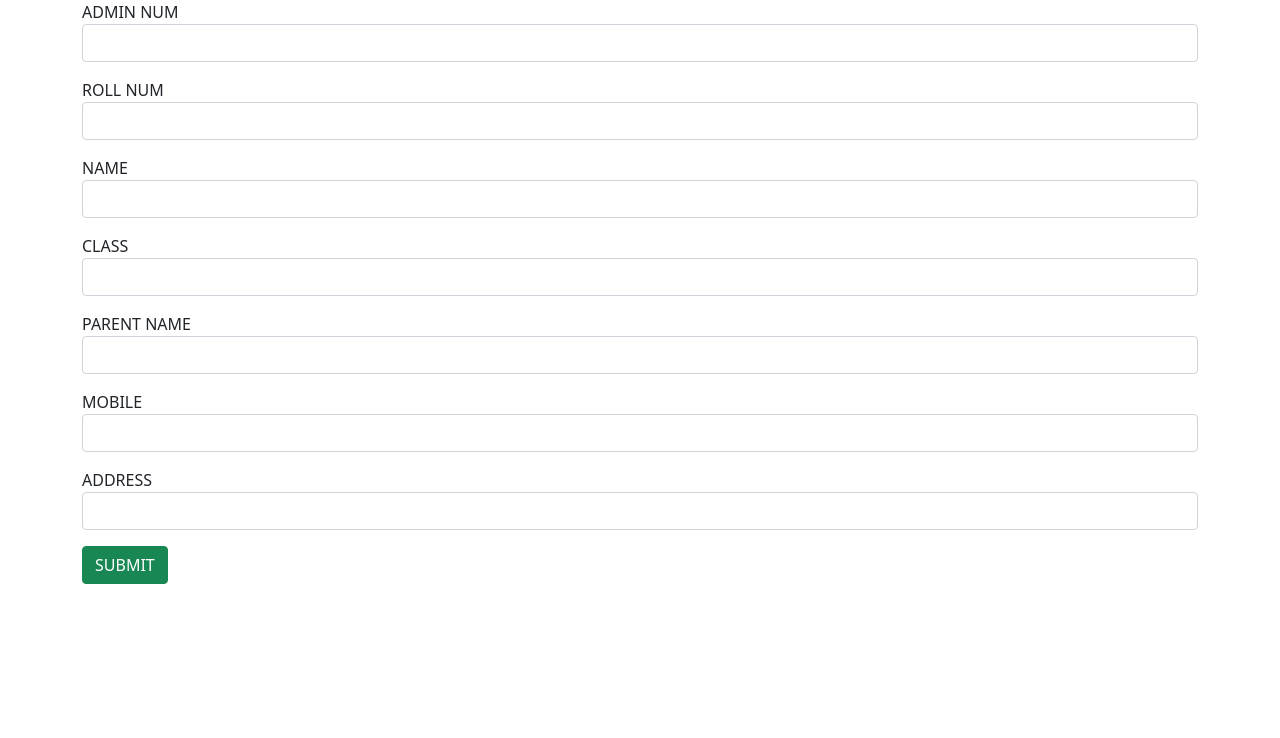
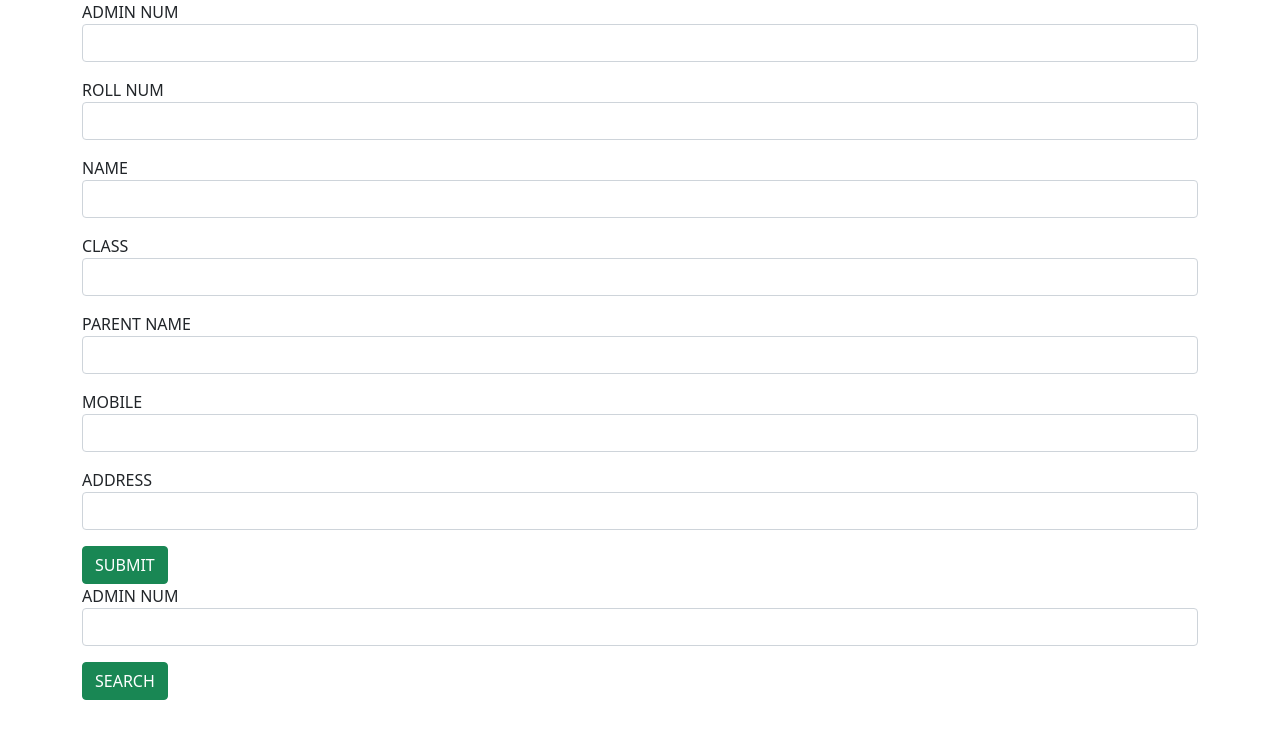
Before and after one commit to PriyaRNair27/schoolreactapp, a React (Create React App) app: page / in a window 1280 px wide. Shown: the top 738 px of the page. Built offline with nearby package versions, Linux system fonts and the light colour scheme.

Commit message:
search student

```diff
--- a/src/App.js
+++ b/src/App.js
@@ -3,11 +3,13 @@
 import 'bootstrap/dist/css/bootstrap.min.css'
 import 'bootstrap/dist/js/bootstrap.bundle.min.js'
 import Addstudent from './Components/Addstudent';
+import Searchstudent from './Components/Searchstudent';
 
 function App() {
   return (
     <div>
       <Addstudent/>
+      <Searchstudent/>
 
     </div>
   );
--- /dev/null
+++ b/src/Components/Searchstudent.js
@@ -0,0 +1,33 @@
+import React, { useState } from 'react'
+
+const Searchstudent = () => {
+    var [admno,setadmno]=useState("")
+    const subdata=()=>{
+        const data={"admno":admno}
+        console.log(data)
+    }
+  return (
+    <div>
+        <div className="container">
+    <div className="row">
+        <div className="col col-12 col-sm-12 col-md-12 col-lg-12 col-xl-12 col-xxl-12">
+            <dv className="row g-3">
+                <div className="col col-12 col-sm-12 col-md-12 col-lg-12 col-xl-12 col-xxl-12">
+                    <label for="" className="for">ADMIN NUM</label>
+                    <input onChange={(c)=>{setadmno(c.target.value)}} type="text" className="form-control"/>
+                </div>
+                <div className="col col-12 col-sm-12 col-md-12 col-lg-12 col-xl-12 col-xxl-12">
+                    <button  onClick={subdata} className="btn btn-success">SEARCH </button>
+                </div>
+
+            </dv>
+        </div>
+    </div>
+</div>
+
+
+    </div>
+  )
+}
+
+export default Searchstudent
```
